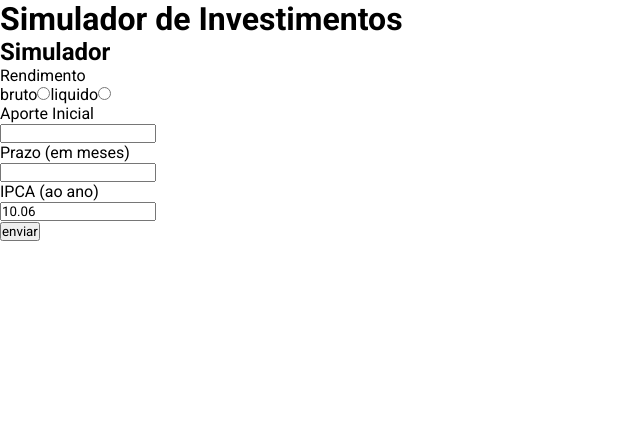
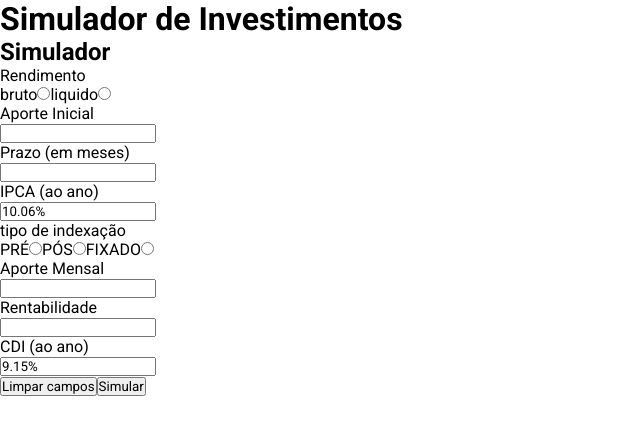
Before and after one commit to luizlopes12/EQI_investimentos, a React (Create React App) app: page / in a window 1280 px wide. Shown: the top 434 px of the page, without its empty margins (0-640 px from the left). Built offline with nearby package versions, Linux system fonts and the light colour scheme; data requests are answered from the project's data file.

Commit message:
Update Inputs.jsx

```diff
--- a/src/components/Inputs/Inputs.jsx
+++ b/src/components/Inputs/Inputs.jsx
@@ -1,13 +1,19 @@
-import React,{useState} from 'react'
-
+import React,{useEffect, useState} from 'react'
+import {API} from '../../services/axios/API'
 function Inputs({indicadores}) {
     const ipca = indicadores != false && indicadores[1].valor
     const cdi = indicadores != false && indicadores[0].valor
     const [rendimento, setRendimento] = useState('')
+    const [indexacao, setIndexacao] = useState('')
     const [aporteInicial, setAporteInicial] = useState('')
+    const [aporteMensal, setAporteMensal] = useState('')
     const [prazo, setPrazo] = useState('')
+    const [rentabilidade, setRentabilidade] = useState('')
     const handleRendimento = (rend) =>{
       rend !== false && setRendimento(rend)
+    }
+    const handleIndexacao = (indexacao) =>{
+      indexacao !== false && setIndexacao(indexacao)
     }
     const handleAporteInicial = (valor) =>{
       valor !== false && setAporteInicial(valor)
@@ -15,34 +21,78 @@ function Inputs({indicadores}) {
     const handlePrazo = (valor) =>{
       valor !== false && setPrazo(valor)
     }
+    const handleAporteMensal = (valor) =>{
+      valor !== false && setAporteMensal(valor)
+    }
+    const handleRentabilidade = (valor) =>{
+      valor !== false && setRentabilidade(valor)
+    }
     const formSubmit = (e) =>{
         e.preventDefault()
+        let query = `?tipoIndexacao=${indexacao}&tipoRendimento=${rendimento}`;
+        API.get(`/simulacoes${query}`)
+        .then((response)=>{
+          console.log(response.data)
+        })
+        .catch((error)=>{
+          console.log(error)
+        })
         console.log(rendimento);
         console.log(aporteInicial);
         console.log(prazo);
+        console.log(ipca)
+        console.log(indexacao);
+    }
+    const clearInputs = () =>{
+      setRendimento('')
+      setAporteInicial('')
+      setPrazo('')
     }
   return (
     <>
         <h2>Simulador</h2>
         <form onSubmit={formSubmit}>
         <div>
+          <div>
           <p>Rendimento</p>
-        <label>bruto</label><input type="radio" name='rendimento' value='bruto' onChange={()=>handleRendimento('bruto')}/>
-        <label>liquido</label><input type="radio" name='rendimento' value='liquido' onChange={()=>handleRendimento('liquido')}/>
+          <label>bruto</label><input type="radio" name='rendimento' value='bruto' onChange={(e)=>handleRendimento(e.target.value)}/>
+          <label>liquido</label><input type="radio" name='rendimento' value='liquido' onChange={(e)=>handleRendimento(e.target.value)}/>
           </div>
           <div>
             <p>Aporte Inicial</p>
-          <input value={aporteInicial} onChange={(event)=>handleAporteInicial(event.target.value)}/>
+            <input value={aporteInicial} onChange={(e)=>handleAporteInicial(e.target.value)}/>
           </div>
           <div>
             <p>Prazo (em meses)</p>
-          <input value={prazo} onChange={(event)=>handlePrazo(event.target.value)}/>
+            <input value={prazo} onChange={(e)=>handlePrazo(e.target.value)}/>
           </div>
           <div>
             <p>IPCA (ao ano)</p>
-          <input value={ipca} readOnly/>
+            <input value={`${ipca}%`} readOnly/>
           </div>
-        <button type='submit'>enviar</button>
+        </div>
+          <div>
+            <div>
+              <p>tipo de indexação</p>
+                <label>PRÉ</label><input type="radio" name='indexacao' value='pre' onChange={(e)=>handleIndexacao(e.target.value)}/>
+                <label>PÓS</label><input type="radio" name='indexacao' value='pos' onChange={(e)=>handleIndexacao(e.target.value)}/>
+                <label>FIXADO</label><input type="radio" name='indexacao' value='ipca' onChange={(e)=>handleIndexacao(e.target.value)}/>
+            </div>
+            <div>
+            <p>Aporte Mensal</p>
+            <input value={aporteMensal} onChange={(e)=>handleAporteMensal(e.target.value)}/>
+            </div>
+            <div>
+              <p>Rentabilidade</p>
+              <input value={rentabilidade} onChange={(e)=>handleRentabilidade(e.target.value)}/>
+            </div>
+            <div>
+              <p>CDI (ao ano)</p>
+              <input value={`${cdi}%`} readOnly/>
+            </div>
+          </div>
+          <button onClick={clearInputs}>Limpar campos</button>
+          <button type='submit'>Simular</button>
         </form>
     </>
   )
```
Lines whose indentation alone changed are shown as unchanged.
